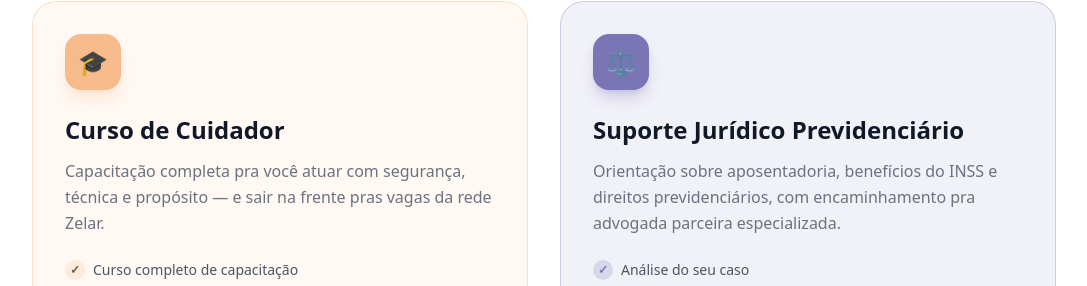
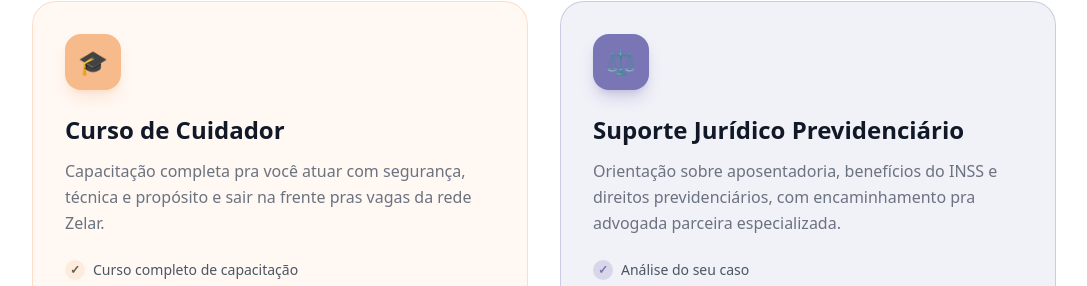
Before and after one commit to batista-fagner/zelar, a React (Vite) app in the folder frontend/: page /zelar in a window 1280 px wide. Shown: the part 1427-1713 px from the top of the page, without its empty margins (96-1183 px from the left). Built offline with nearby package versions, Linux system fonts and the light colour scheme; no server answers.

Commit message:
fix: remove travessao do texto do card "Curso de Cuidador"
Co-Authored-By: Claude Sonnet 5 <noreply@anthropic.com>
Claude-Session: https://claude.ai/code/session_014ppWjnayyqDNZaw7tER3fu

```diff
--- a/frontend/src/pages/LandingPage.jsx
+++ b/frontend/src/pages/LandingPage.jsx
@@ -153,7 +153,7 @@ export default function LandingPage() {
               </div>
               <h3 className="text-2xl font-bold text-gray-900 mb-3">Curso de Cuidador</h3>
               <p className="text-gray-500 mb-6 leading-relaxed">
-                Capacitação completa pra você atuar com segurança, técnica e propósito —
+                Capacitação completa pra você atuar com segurança, técnica e propósito
                 e sair na frente pras vagas da rede Zelar.
               </p>
               <ul className="space-y-2 mb-8">
```
